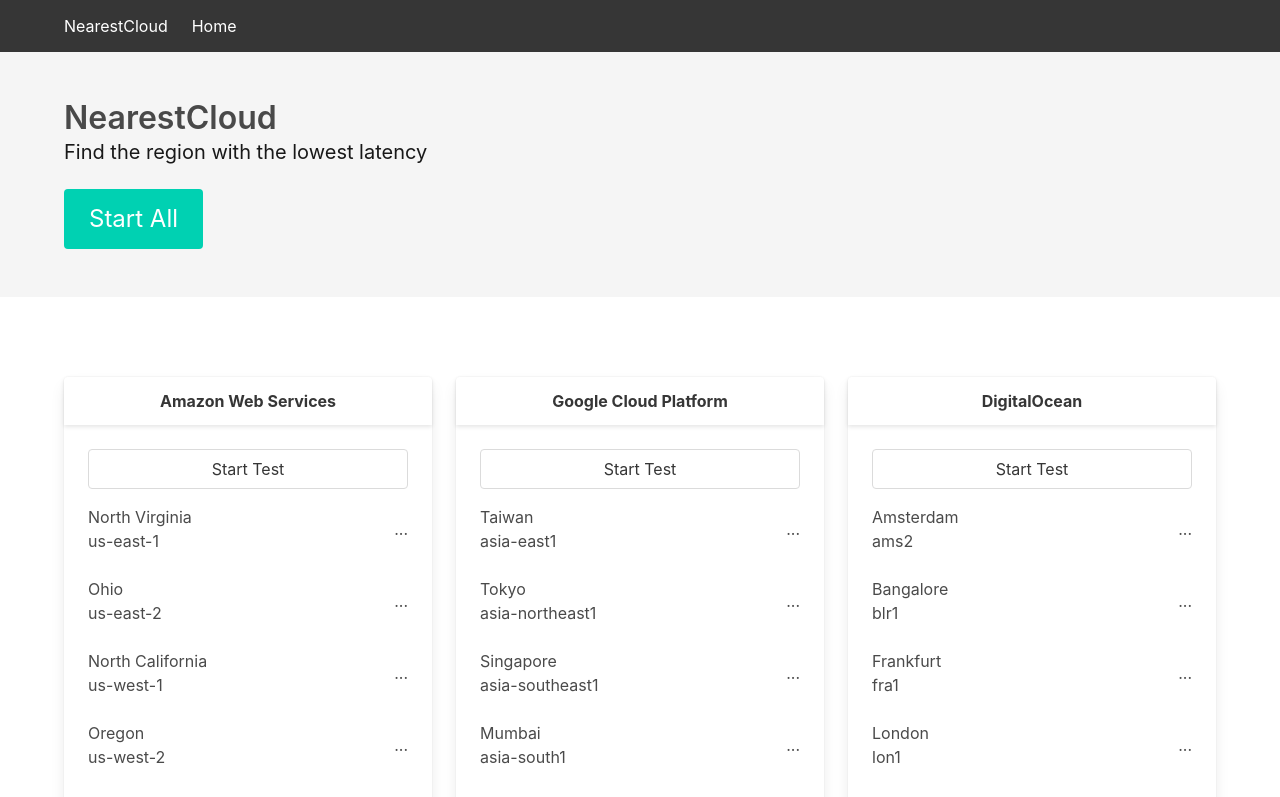
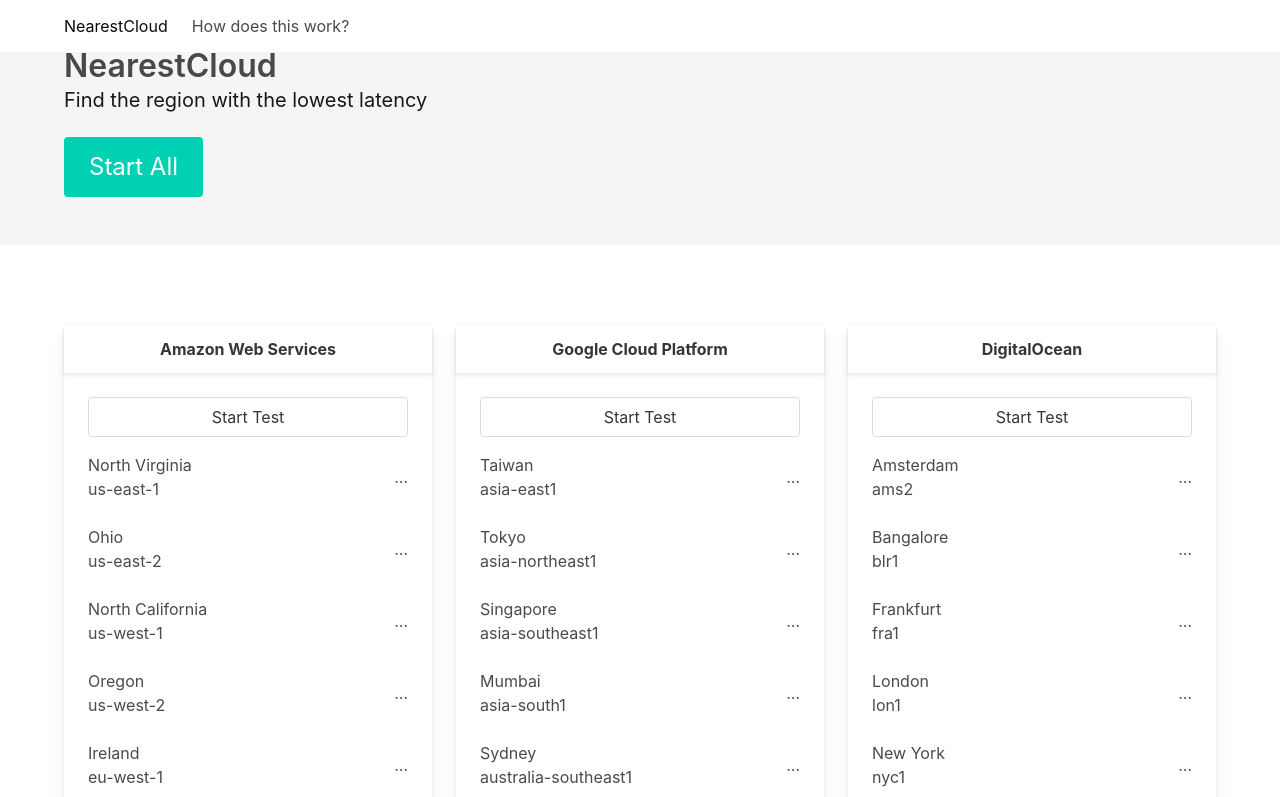
Before and after one commit to pinodex/NearestCloud, a Svelte app: page /faq in a window 1280 px wide. Shown: the top 797 px of the page. Built offline with nearby package versions, Linux system fonts and the light colour scheme.

Commit message:
Create separate navbar component

```diff
--- a/src/App.svelte
+++ b/src/App.svelte
@@ -1,41 +1,26 @@
 <script>
-  import { Router, Link, Route } from 'svelte-routing';
+  import { Router, Route } from 'svelte-routing';
+
+  import Navbar from './components/Navbar.svelte';
+
   import Home from './pages/Home.svelte';
+  import Faq from './pages/Faq.svelte';
 
   export let url = '/';
 
-  let navbarLinkProps = () => ({
-    class: 'navbar-item'
-  });
+  const navbarLinks = [
+    {
+      to: '/faq',
+      text: 'How does this work?'
+    }
+  ];
 </script>
 
 <Router url="{url}">
-  <nav class="navbar is-dark" role="navigation" aria-label="main navigation">
-    <div class="container">
-      <div class="navbar-brand">
-        <p class="navbar-item has-text-weight-semibold">
-          NearestCloud
-        </p>
-
-        <span role="button" class="navbar-burger burger" aria-label="menu" aria-expanded="false">
-          <span aria-hidden="true"></span>
-          <span aria-hidden="true"></span>
-          <span aria-hidden="true"></span>
-        </span>
-      </div>
-
-      <div class="navbar-menu">
-        <div class="navbar-start">
-          <Link
-            to="/"
-            getProps={navbarLinkProps}
-          >
-            Home
-          </Link>
-        </div>
-      </div>
-    </div>
-  </nav>
+  <Navbar
+    links={navbarLinks}
+  />
 
   <Route path="/"><Home /></Route>
+  <Route path="/faq"><Faq /></Route>
 </Router>
--- /dev/null
+++ b/src/components/Navbar.svelte
@@ -0,0 +1,50 @@
+<script>
+  import { Link } from 'svelte-routing';
+
+  export let links = [];
+
+  function getProps({ href, isPartiallyCurrent, isCurrent }) {
+    const isActive = href === "/" ? isCurrent : isPartiallyCurrent || isCurrent;
+    const classes = ['navbar-item'];
+
+    if (isActive) {
+      classes.push('is-active');
+    }
+
+    return {
+      class: classes.join(' ')
+    }
+  }
+</script>
+
+<nav class="navbar is-fixed-top" role="navigation" aria-label="main navigation">
+  <div class="container">
+    <div class="navbar-brand">
+      <Link
+        to="/"
+        {getProps}
+      >
+        NearestCloud
+      </Link>
+
+      <span role="button" class="navbar-burger burger" aria-label="menu" aria-expanded="false">
+        <span aria-hidden="true"></span>
+        <span aria-hidden="true"></span>
+        <span aria-hidden="true"></span>
+      </span>
+    </div>
+
+    <div class="navbar-menu">
+      <div class="navbar-start">
+        {#each links as { to, text }}
+           <Link
+            {to}
+            {getProps}
+          >
+            {text}
+          </Link>
+        {/each}
+      </div>
+    </div>
+  </div>
+</nav>
--- /dev/null
+++ b/src/pages/Faq.svelte
@@ -0,0 +1 @@
+<p>faq</p>
```
